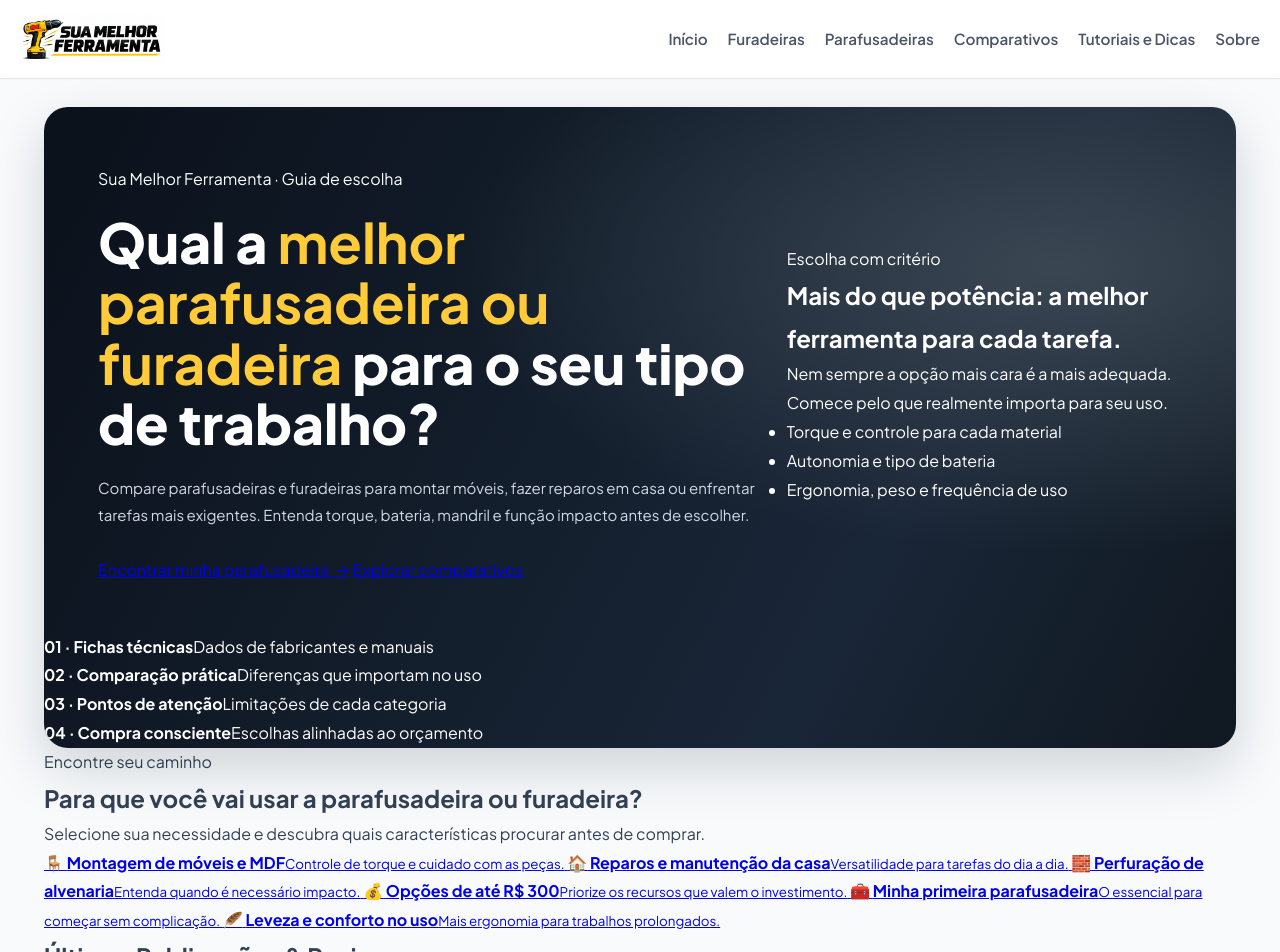
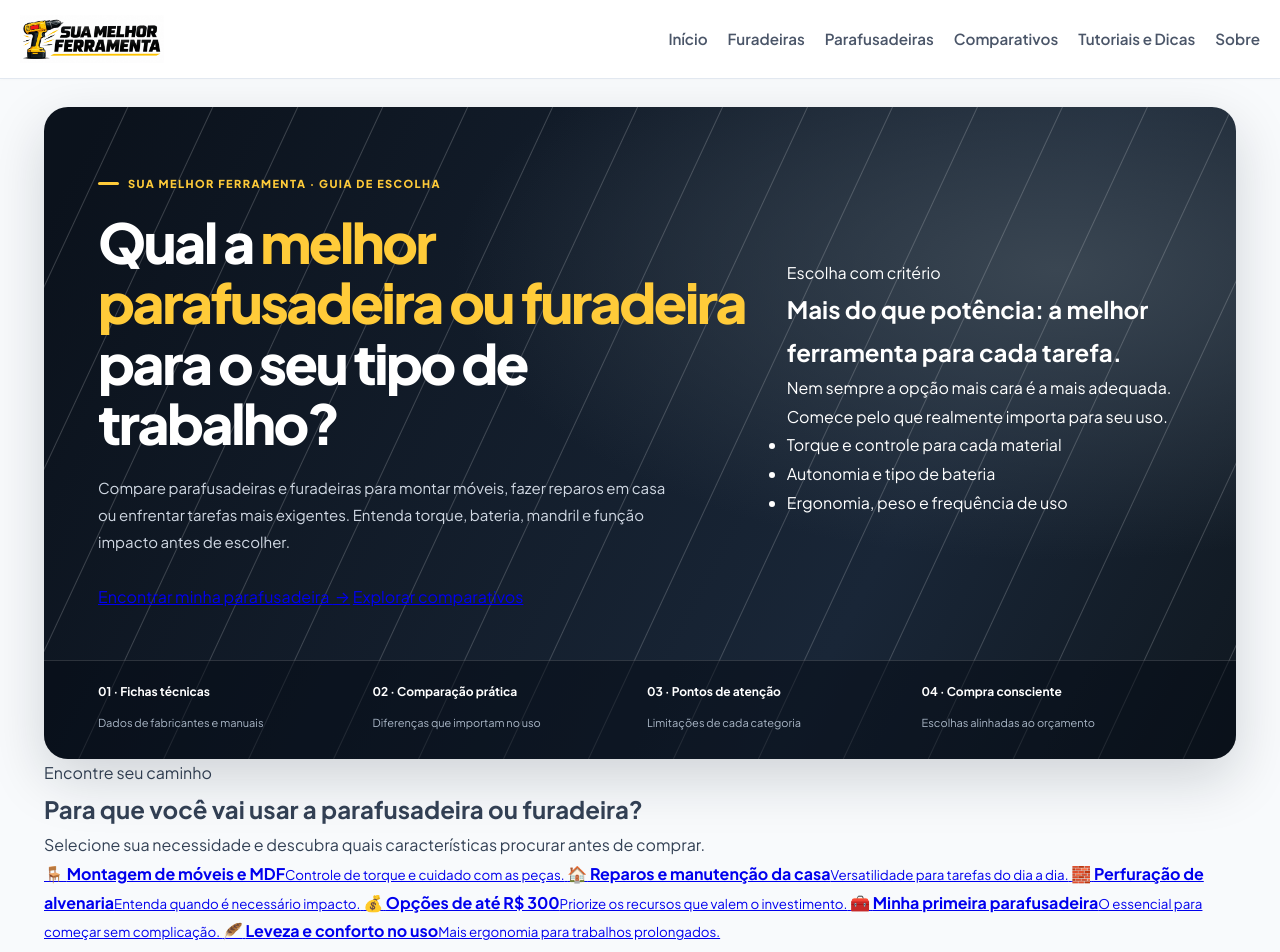
Before and after one commit to membroequipe/SiteReview, a Jekyll site: the page built from index.html, in a window 1280 px wide and 1400 px high. Shown: the top 952 px of the window. Built offline with Jekyll 4.4.1, drawn with Linux system fonts in a browser that asks for light colours.

Commit message:
Update style.css

```diff
--- a/assets/css/style.css
+++ b/assets/css/style.css
@@ -200,7 +200,7 @@ body.home-page .site-content {
 }
 
 .post-content p {
-    margin-bottom: 1.8rem; /* Evita texto grudado */
+    margin-bottom: 1.8rem;
 }
 
 .post-content h2 {
@@ -521,10 +521,16 @@ body.home-page .site-content {
 .pc-home{--pc-ink:#101b2a;--pc-muted:#66758a;--pc-yellow:#ffcb39;--pc-orange:#f59b24;max-width:1100px;margin:28px auto 70px;padding:0 20px;font-family:inherit}
 .pc-home *{box-sizing:border-box}
 .pc-hero{position:relative;isolation:isolate;overflow:hidden;border-radius:24px;background:radial-gradient(ellipse at 85% 25%,#3a4652 0%,transparent 42%),linear-gradient(118deg,#0b121c 4%,#192637 70%,#101820);color:#fff;box-shadow:0 20px 55px rgba(12,22,34,.17)}
+.pc-hero:before{content:"";position:absolute;inset:0;z-index:-1;opacity:.19;background:repeating-linear-gradient(115deg,transparent 0,transparent 75px,#fff 76px,transparent 77px)}
 .pc-hero-main{display:grid;grid-template-columns:minmax(0,1.25fr) minmax(260px,.75fr);align-items:center;gap:30px;padding:58px 54px 48px}
-.pc-hero h1{font-size:clamp(32px,4.5vw,55px);line-height:1.1;margin:18px 0 20px;font-weight:850;color:#fff}
-.pc-hero h1 strong{color:var(--pc-yellow)}
-.pc-lead{font-size:15px;line-height:1.8;color:#d0d8e3;margin:0 0 28px}
+.pc-eyebrow{display:inline-flex;align-items:center;gap:9px;color:var(--pc-yellow);font-size:11px;font-weight:800;letter-spacing:.13em;text-transform:uppercase}
+.pc-eyebrow:before{content:"";width:21px;height:3px;background:var(--pc-yellow);border-radius:4px}
+.pc-hero h1{font-size:clamp(32px,4.5vw,55px);line-height:1.1;letter-spacing:-.045em;margin:18px 0 20px;max-width:690px;font-weight:850;color:#fff}
+.pc-hero h1 strong{color:var(--pc-yellow);font-weight:inherit}
+.pc-lead{font-size:15px;line-height:1.8;color:#d0d8e3;max-width:580px;margin:0 0 28px}
+.pc-trust{border-top:1px solid #ffffff24;display:grid;grid-template-columns:repeat(4,minmax(0,1fr));gap:14px;padding:20px 54px 23px;background:#050b1480}
+.pc-trust-item b{display:block;font-size:12px;color:#fff;margin-bottom:5px}
+.pc-trust-item span{font-size:11px;color:#aab7c7;line-height:1.5}
 .home-posts-grid{display:grid;grid-template-columns:repeat(auto-fill,minmax(260px,1fr));gap:20px;margin-bottom:38px}
 .home-post-card{background:#fff;border:1px solid #e3e9f0;border-radius:16px;overflow:hidden;display:flex;flex-direction:column}
 .home-post-body{padding:20px;display:flex;flex-direction:column;flex:1}
@@ -612,7 +618,7 @@ body.home-page .site-content {
   .site-nav li { width: 100% !important; }
   .site-nav a { font-size: 1rem !important; display: block !important; padding: 8px 0 !important; color: #0f172a !important; border-bottom: 1px solid #f1f5f9; }
 
-  /* CONTEÚDO E GRELHAS EM 1 COLUNA NO MOBILE (Fim do esmagamento e margens vazias) */
+  /* CONTEÚDO E GRELHAS EM 1 COLUNA NO MOBILE */
   .site-content,
   body.home-page .site-content,
   .pc-home {
@@ -620,6 +626,11 @@ body.home-page .site-content {
     max-width: 100% !important;
     padding: 15px 12px !important;
     margin: 5px auto !important;
+  }
+
+  .pc-trust {
+    grid-template-columns: repeat(2, 1fr) !important;
+    padding: 15px 20px !important;
   }
 
   .home-posts-grid,
```
